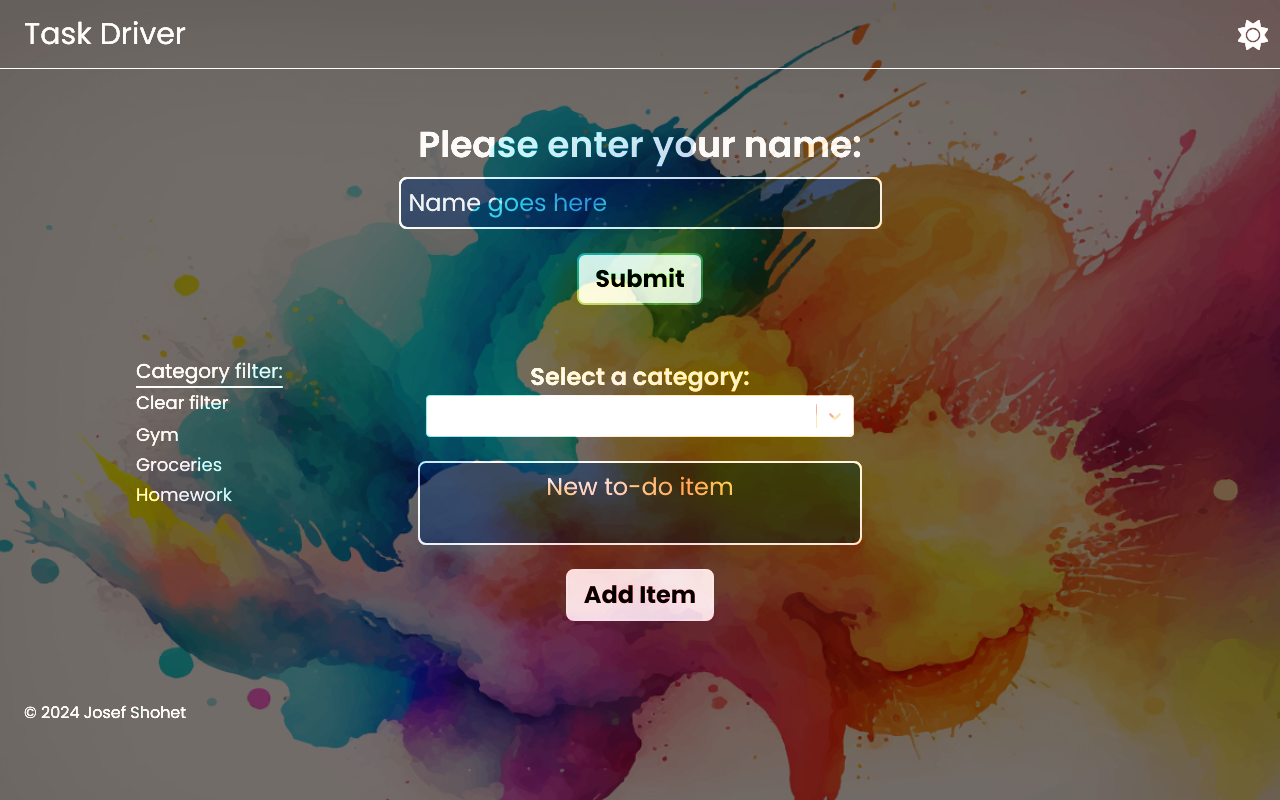
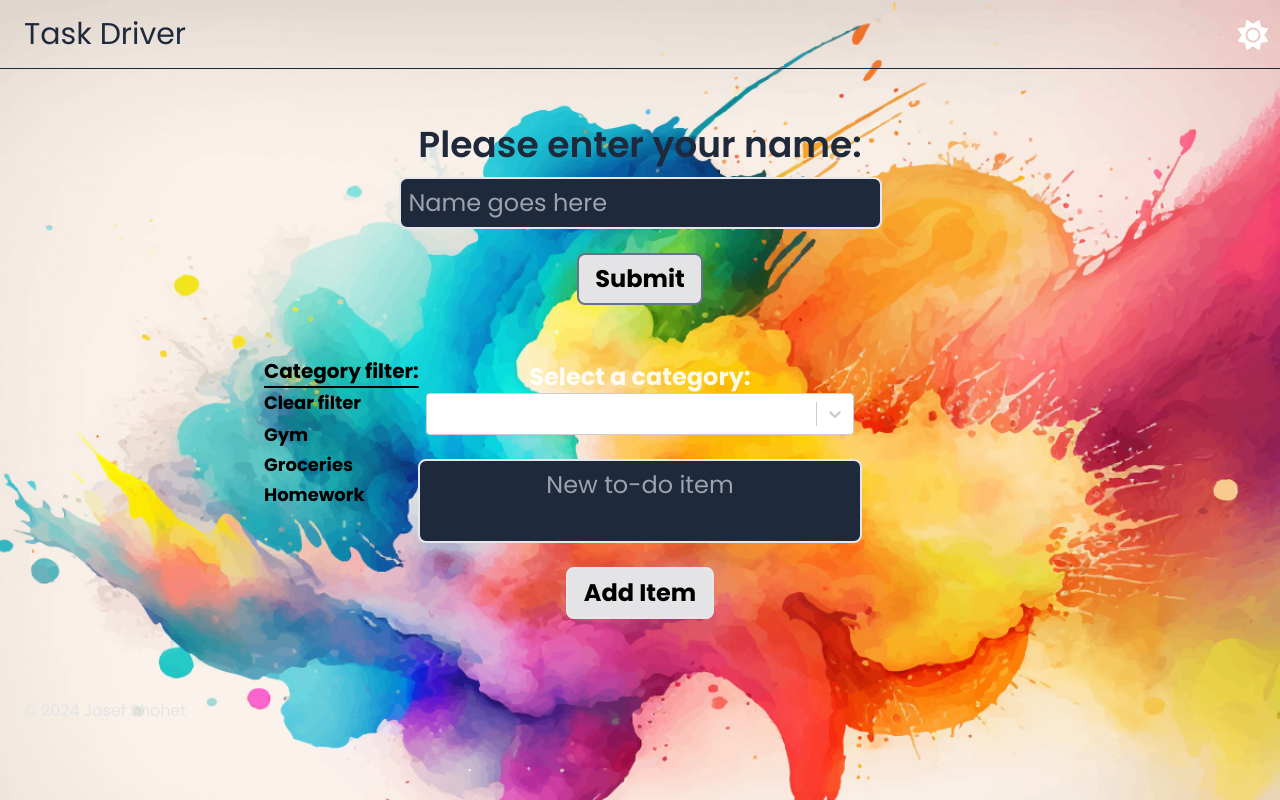
Before and after one commit to jshohet/todo-list, a Next.js app: page / in a window 1280 px wide. Built offline with nearby package versions, Linux system fonts and the light colour scheme.

Commit message:
colors again

```diff
--- a/app/components/AddToDo.tsx
+++ b/app/components/AddToDo.tsx
@@ -190,11 +190,13 @@ const AddToDo = () => {
         position="bottom-right"
       />
       <form className="flex items-center flex-col  py-2 px-4 rounded-md mb-2">
-        <label
-          htmlFor="react select"
-          className="text-2xl text-zinc-200 dark:text-zinc-200 font-semibold mb-0.5">
-          Select a category:
-        </label>
+        <div className="">
+          <label
+            htmlFor="react select"
+            className="text-2xl text-white/90 font-bold mb-0.5">
+            Select a category:
+          </label>
+        </div>
         <ReactSelect
           name="react select"
           className="dark:text-slate-800 mb-2 md:mb-6 font-bold w-full px-2 text-xl"
@@ -242,7 +244,11 @@ const AddToDo = () => {
           Add Item
         </button>
       </form>
-      {clickedCategory.value && <h2 className="font-semibold text-xl mb-2">Filtered to {clickedCategory.value}</h2>}
+      {clickedCategory.value && (
+        <h2 className="font-semibold text-slate-800  text-xl mb-2">
+          Filtered to {clickedCategory.value}
+        </h2>
+      )}
       {createList}
     </div>
   );
--- a/app/components/FirstTime.tsx
+++ b/app/components/FirstTime.tsx
@@ -38,7 +38,7 @@ const FirstTime = () => {
     <div className="my-2 flex justify-center ">
       {show ? (
         <div className="text-center mt-10  py-2 px-4 rounded-md mb-2 w-fit">
-          <h1 className="lg:text-4xl md:text-5xl xs:text-2xl sm:text-2xl font-semibold mb-3 text-zinc-200 dark:text-zinc-200 md:mx-1">
+          <h1 className="lg:text-4xl md:text-5xl xs:text-2xl sm:text-2xl font-semibold mb-3 text-slate-800  md:mx-1">
             Please enter your name:
           </h1>
           <form>
@@ -60,7 +60,7 @@ const FirstTime = () => {
         </div>
       ) : (
         <div className="text-center mt-10">
-          <h1 className=" lg:text-4xl md:text-4xl xs:text-2xl sm:text-2xl font-semibold mb-10 text-zinc-200 dark:text-zinc-200 md:mx-1">
+          <h1 className=" lg:text-4xl md:text-4xl xs:text-2xl sm:text-2xl font-semibold mb-10 text-slate-800  md:mx-1">
             Hello,{" "}
             <span className="font-bold text-green-600 dark:text-purple-800">
               {formData.name}
--- a/app/components/Header.tsx
+++ b/app/components/Header.tsx
@@ -3,8 +3,8 @@ import ThemeToggle from "./ThemeToggle";
 
 const Header = () => {
   return (
-    <div className="flex justify-between border-b-[1px] dark:white border-white">
-      <h1 className="text-3xl text-bold text-white dark:text-zinc-200 md: py-4 ml-6">Task Driver</h1>
+    <div className="flex justify-between border-b-[1px] dark:white border-slate-800">
+      <h1 className="text-3xl text-bold text-slate-800  md: py-4 ml-6">Task Driver</h1>
       <div className="mr-3 mt-5">
         <ThemeToggle />
       </div>
--- a/app/components/Sidebar.tsx
+++ b/app/components/Sidebar.tsx
@@ -41,8 +41,8 @@ const Sidebar = () => {
   });
 
   return (
-    <div className="md:ml-[3%] lg:ml-[10%] mb-2 flex items-center md:fixed flex-col rounded-md">
-      <ul className=" text-zinc-100 text-lg px-2 py-1 rounded-md">
+    <div className="md:ml-[3%] lg:ml-[20%] mb-2 flex items-center md:fixed flex-col rounded-md">
+      <ul className="text-black font-bold text-lg px-2 py-1 rounded-md">
         <li>
           <h2 className="mb-1 text-xl underline underline-offset-8 ">
             Category filter:
--- a/app/layout.tsx
+++ b/app/layout.tsx
@@ -21,7 +21,7 @@ export default function RootLayout({
   return (
     <html lang="en" className="" style={{ colorScheme: "dark" }}>
       <body className="bg-lightpaint bg-cover bg-no-repeat">
-        <div className="bg-[#3a3939] mix-blend-hard-light min-h-screen h-full">
+        <div className="min-h-screen h-full">
           <Providers>{children}</Providers>
         </div>
       </body>
```
